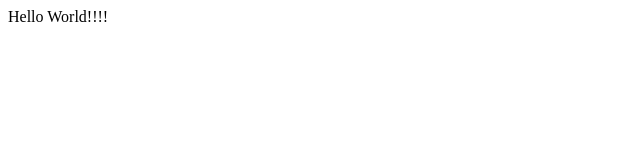
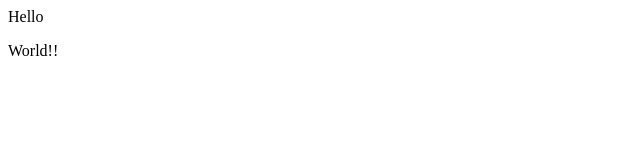
Before and after one commit to AvikRay1010/demo-repo, a plain HTML site: page index.html in a window 1280 px wide. Shown: the whole page, without its empty margins (0-640 px from the left). Drawn offline with Linux system fonts and the light colour scheme.

Commit message:
Added new line in index.html

```diff
--- a/index.html
+++ b/index.html
@@ -1 +1,2 @@
-<p>Hello World!!!!</p>
+<p>Hello</p>
+<p>World!!</p>
```
